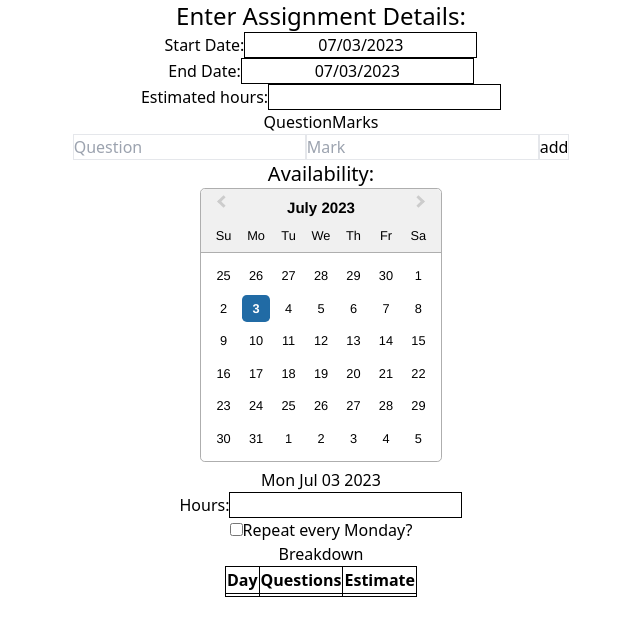
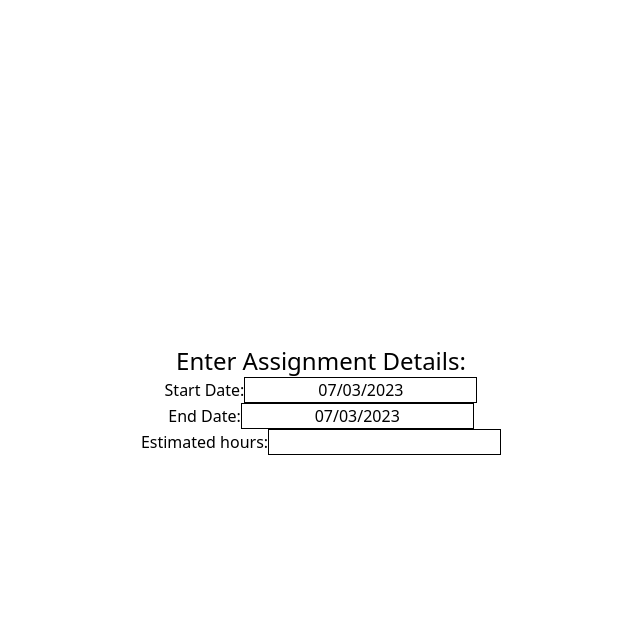
Before and after one commit to syed-razi/divvydo, a React (Vite) app: page / in a window 1280 px wide. Shown: the top 636 px of the page, without its empty margins (319-959 px from the left). Built offline with nearby package versions, Linux system fonts and the light colour scheme.

Commit message:
add snap scrolling

```diff
--- a/package.json
+++ b/package.json
@@ -24,6 +24,8 @@
     "eslint-plugin-react-hooks": "^4.6.0",
     "eslint-plugin-react-refresh": "^0.3.4",
     "postcss": "^8.4.24",
+    "prettier": "^3.0.0",
+    "prettier-plugin-tailwindcss": "^0.3.0",
     "tailwindcss": "^3.3.2",
     "vite": "^4.3.9"
   }
--- a/src/App.jsx
+++ b/src/App.jsx
@@ -20,6 +20,8 @@ function App() {
 
   return (
     <>
+      <div className="snap-y snap-mandatory h-screen overflow-scroll">
+        <div className="h-screen w-screen snap-center flex flex-col justify-center">
           <h2 className="text-2xl text-center">Enter Assignment Details:</h2>
           <div className="text-center">
             <label>
@@ -51,20 +53,31 @@ function App() {
           <div className="text-center">
             <label>
               Estimated hours:
-          <input className="text-center border border-black" type="number" />
+              <input
+                className="text-center border border-black"
+                type="number"
+              />
             </label>
           </div>
+        </div>
+        <div className="h-screen w-screen snap-center flex flex-col justify-center">
           <div className="text-center">
             <span>Question</span>
             <span>Marks</span>
             <ul>
               <li>
-            <input className="border" placeholder="Question" type="number" />
+                <input
+                  className="border"
+                  placeholder="Question"
+                  type="number"
+                />
                 <input className="border" placeholder="Mark" type="number" />
                 <button className="border">add</button>
               </li>
             </ul>
           </div>
+        </div>
+        <div className="h-screen w-screen snap-center flex flex-col justify-center">
           <div className="text-center">
             <h2 className="text-xl">Availability:</h2>
             <DatePicker
@@ -79,7 +92,10 @@ function App() {
             <p>{selectedDate.toDateString()}</p>
             <label>
               Hours:
-          <input className="text-center border border-black" type="number" />
+              <input
+                className="text-center border border-black"
+                type="number"
+              />
             </label>
             <br />
             <label>
@@ -87,6 +103,8 @@ function App() {
               Repeat every {dayNames[selectedDate.getDay()]}?
             </label>
           </div>
+        </div>
+        <div className="h-screen w-screen snap-center flex flex-col justify-center">
           <div className="text-center">
             <h1>Breakdown</h1>
             <table className="inline-block">
@@ -106,6 +124,8 @@ function App() {
               </tbody>
             </table>
           </div>
+        </div>
+      </div>
     </>
   );
 }
```
Also changed, not shown: 1 other file (tests, documents, lock files or other folders). Lines whose indentation alone changed are shown as unchanged.
